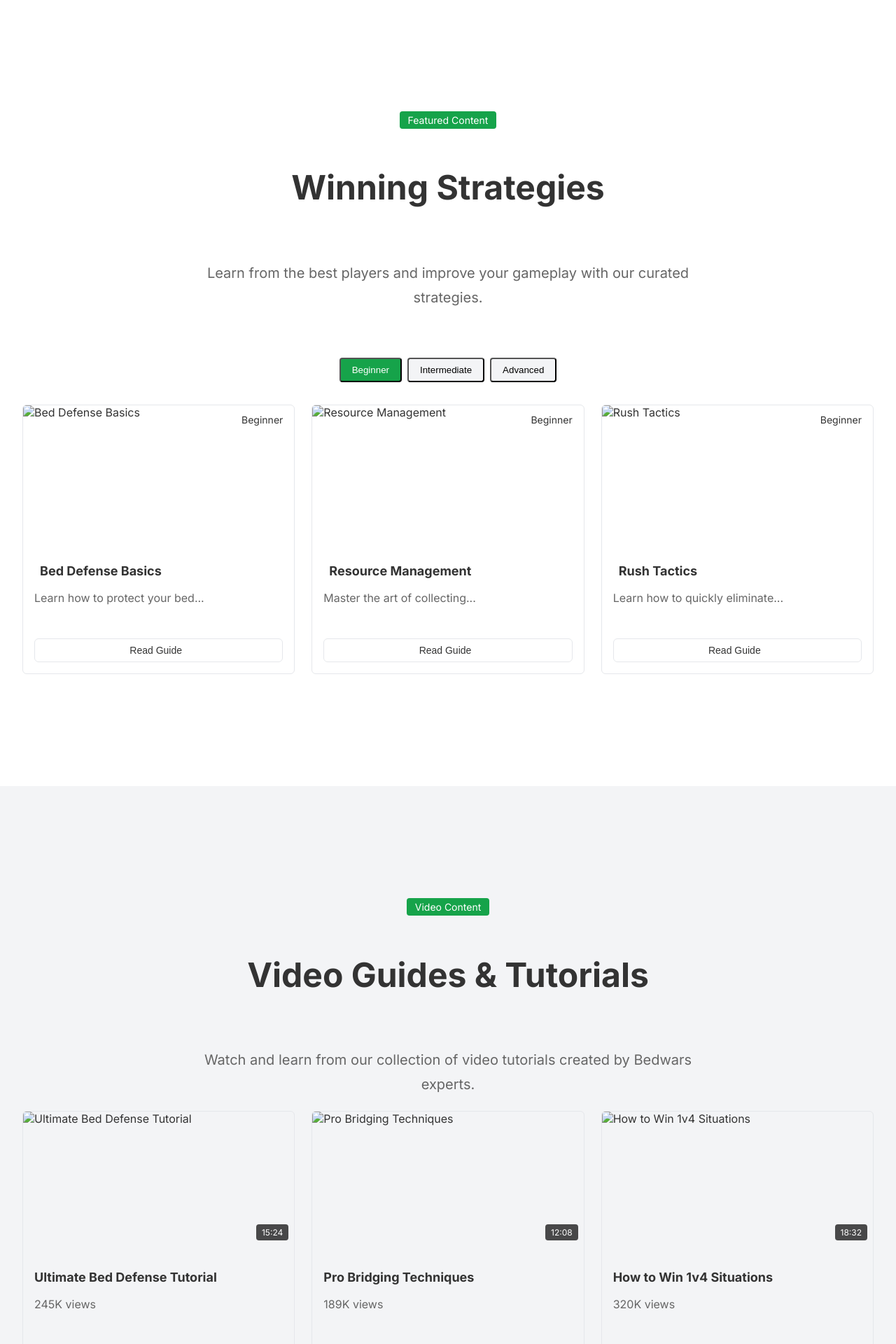
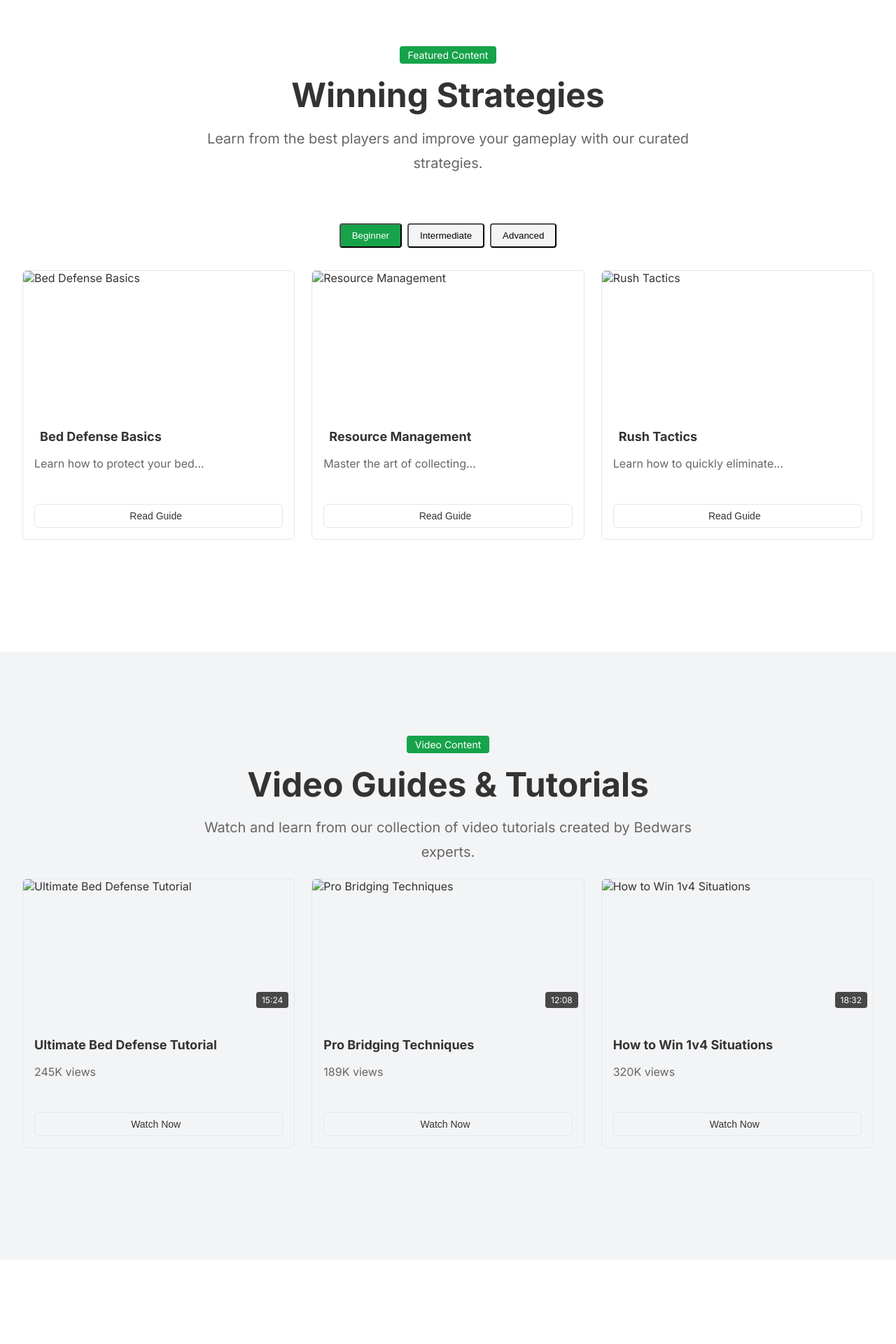
Before and after one commit to SamXop123/Bedwarsify, a Flask app: page / in a window 1280 px wide. Shown: the part 847-2767 px from the top of the page at 70% size. Run offline with Flask 3, Linux system fonts and the light colour scheme.

Commit message:
Update styles.css

```diff
--- a/static/css/styles.css
+++ b/static/css/styles.css
@@ -107,8 +107,18 @@ body {
 .hero-section {
     width: 100%;
     padding: 3rem 0;
-    background: url('../images/hero-bg.jpg') no-repeat center/cover;
+    background: url('../images/bed-bg.png') no-repeat center/cover;
     position: relative;
+    height: 55vh;
+}
+
+.badge {
+    margin-top: -40px;
+}
+
+h1, h2 {
+    margin-top: 0px;
+    margin-bottom: -20px;
 }
 
 @media (min-width: 768px) {
```
